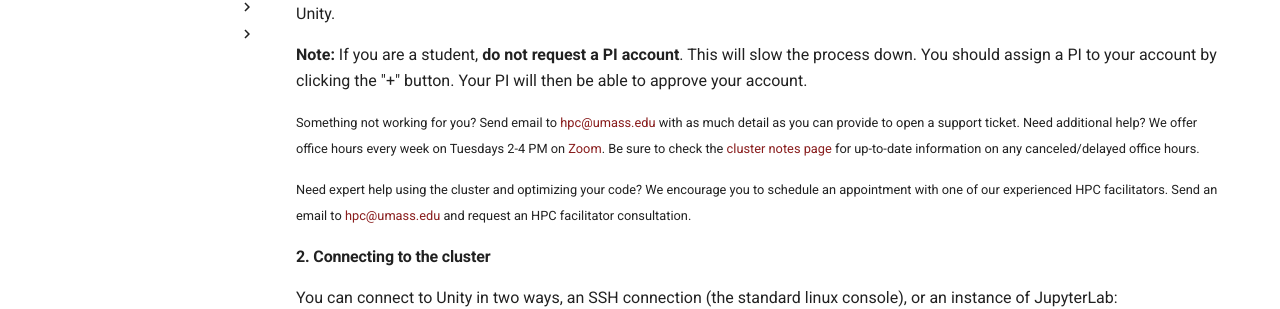
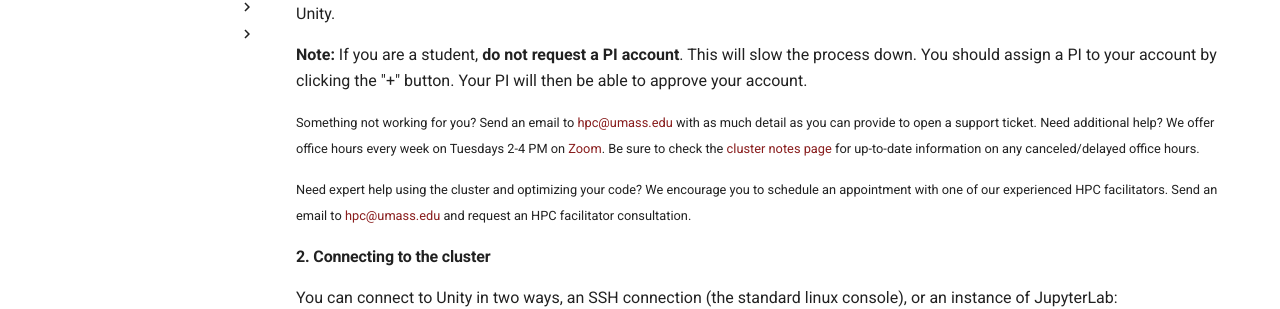
Before and after one commit to UMass-RC/unity-docs, an MkDocs documentation site: the page built from docs/index.md, in a window 1280 px wide and 900 px high, scrolled down 482 px. Shown: the part 145-454 px from the top of the window. Built offline with MkDocs 1.6.1 and Material for MkDocs 9.7.7, drawn with Linux system fonts in a browser that asks for light colours; comment, search, counter and statistics services are not loaded.

Commit message:
small grammatical fix

```diff
--- a/docs/index.md
+++ b/docs/index.md
@@ -14,7 +14,7 @@ Use your normal campus ID and password to sign up for a Unity account. Use your
 
 **Note:** If you are a student, **do not request a PI account**.  This will slow the process down.  You should assign a PI to your account by clicking the "+" button.  Your PI will then be able to approve your account.
 
-<span style="font-size:0.8em;">Something not working for you?  Send email to <hpc@umass.edu> with as much detail as you can provide to open a support ticket.
+<span style="font-size:0.8em;">Something not working for you?  Send an email to <hpc@umass.edu> with as much detail as you can provide to open a support ticket.
 Need additional help?  We offer office hours every week on Tuesdays 2-4 PM on [Zoom](https://umass-amherst.zoom.us/j/95663998309?pwd=K2F2b0ZrNmhYR3pic1loY2pvcUhkdz09). Be sure to check the [cluster notes page](https://unity.rc.umass.edu/index.php) for up-to-date information on any canceled/delayed office hours.
 
 <span style="font-size:0.8em;">Need expert help using the cluster and optimizing your code?  We encourage you to schedule an appointment with one of our experienced HPC facilitators.  Send an email to <hpc@umass.edu> and request an HPC facilitator consultation.
```
